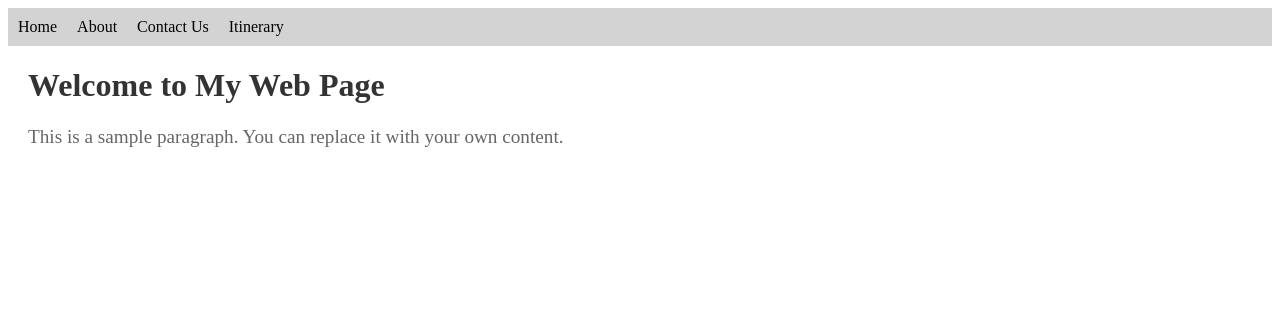
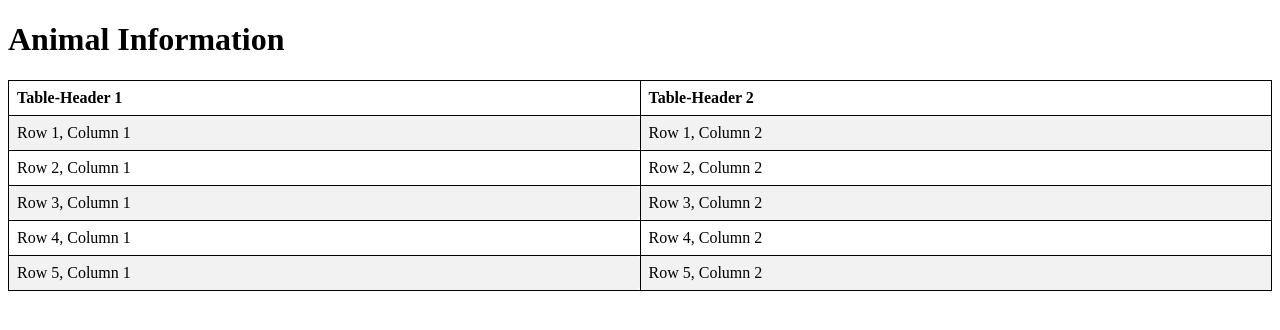
Before and after one commit to acciojob/css-tables-kaushalkrsna1602, a website: page main.html in a window 1280 px wide. Drawn offline with Linux system fonts and the light colour scheme.

Commit message:
created a submission

```diff
--- a/main.html
+++ b/main.html
@@ -1,32 +1,45 @@
 <!DOCTYPE html>
 <html lang="en">
-
 <head>
     <meta charset="UTF-8">
     <meta name="viewport" content="width=device-width, initial-scale=1.0">
-    <title>My Web Page</title>
+    <title>Test Table</title>
     <link rel="stylesheet" href="styles.css">
 </head>
+<body>
 
-<body>
-    <!-- Navigation bar -->
-    <nav>
-        <ul>
-            <li><a href="#">Home</a></li>
-            <li><a href="#">About</a></li>
-            <li><a href="#">Contact Us</a></li>
-            <li><a href="#">Itinerary</a></li>
-        </ul>
-    </nav>
+    <h1>Animal Information</h1>
+    <table>
+        <thead>
+            <tr>
+                <th>Table-Header 1</th>
+                <th>Table-Header 2</th>
+            </tr>
+        </thead>
+        <tbody>
+            <tr>
+                <td>Row 1, Column 1</td>
+                <td>Row 1, Column 2</td>
+            </tr>
+            <tr>
+                <td>Row 2, Column 1</td>
+                <td>Row 2, Column 2</td>
+            </tr>
+            <tr>
+                <td>Row 3, Column 1</td>
+                <td>Row 3, Column 2</td>
+            </tr>
+            <tr>
+                <td>Row 4, Column 1</td>
+                <td>Row 4, Column 2</td>
+            </tr>
+            <tr>
+                <td>Row 5, Column 1</td>
+                <td>Row 5, Column 2</td>
+            </tr>
+        </tbody>
+    </table>
 
-    <!-- Main content -->
-    <div class="container">
-        <h1>Welcome to My Web Page</h1>
-        <p>This is a sample paragraph. You can replace it with your own content.</p>
-    </div>
-
-    <!-- Include JavaScript file -->
-    <script type="text/javascript" src="script.js"></script>
+    <script src="script.js"></script>
 </body>
-
 </html>
--- a/script.js
+++ b/script.js
@@ -1,14 +1,13 @@
-//your JS code here. If required.
 describe('Table Tests', () => {
     // This will run before each test case
     beforeEach(() => {
         // Visit the page where the table is located
-        cy.visit('/your-page-url'); // Replace with your actual page URL
+        cy.visit('/'); // Replace with your actual page URL or route
     });
 
     it('should have 5 table rows', () => {
         // Wait for the table rows to appear before asserting
-        cy.get('table tr', { timeout: 10000 }).should('have.length', 5);
+        cy.get('table tr', { timeout: 10000 }).should('have.length', 6); // 5 rows + 1 header row = 6 total
     });
 
     it('should have correct styles on td and th elements', () => {
@@ -16,10 +15,10 @@ describe('Table Tests', () => {
         cy.get('td, th', { timeout: 10000 })
             .should('have.css', 'border-radius', '5px')
             .and('have.css', 'padding', '8px')
-            .and('have.css', 'border');
+            .and('have.css', 'border', '1px solid rgb(0, 0, 0)');
 
-        cy.get('tr:nth-child(odd) td').should('have.css', 'background-color');
-        cy.get('tr:nth-child(even) td').should('have.css', 'background-color');
+        cy.get('tr:nth-child(odd) td').should('have.css', 'background-color', 'rgb(242, 242, 242)');
+        cy.get('tr:nth-child(even) td').should('have.css', 'background-color', 'rgb(255, 255, 255)');
     });
 
     it('should contain correct table headers', () => {
--- a/styles.css
+++ b/styles.css
@@ -1,41 +1,19 @@
-/*  your css code here. If applicable */
-/* Styles for the Navigation Bar */
-nav {
-    background-color: #D3D3D3; /* Set background color */
-    padding: 10px; /* Set padding */
+table {
+    width: 100%;
+    border-collapse: collapse;
 }
 
-nav ul {
-    list-style: none; /* Remove bullets */
-    margin: 0; /* Remove default margin */
-    padding: 0; /* Remove default padding */
+th, td {
+    border: 1px solid black;
+    padding: 8px;
+    text-align: left;
+    border-radius: 5px;
 }
 
-nav ul li {
-    display: inline; /* Display list items horizontally */
-    margin-right: 1rem; /* Add space between items */
+tr:nth-child(odd) td {
+    background-color: #f2f2f2;
 }
 
-nav ul li a {
-    text-decoration: none; /* Remove underline from links */
-    color: black; /* Set text color for links */
+tr:nth-child(even) td {
+    background-color: #ffffff;
 }
-
-nav ul li a:hover {
-    color: blue; /* Optional: Change color on hover */
-}
-
-/* Main content styling */
-.container {
-    margin: 20px; /* Add some margin around the content */
-}
-
-.container h1 {
-    font-size: 2em; /* Set heading size */
-    color: #333; /* Set heading color */
-}
-
-.container p {
-    font-size: 1.2em; /* Set paragraph size */
-    color: #666; /* Set paragraph color */
-}
```
